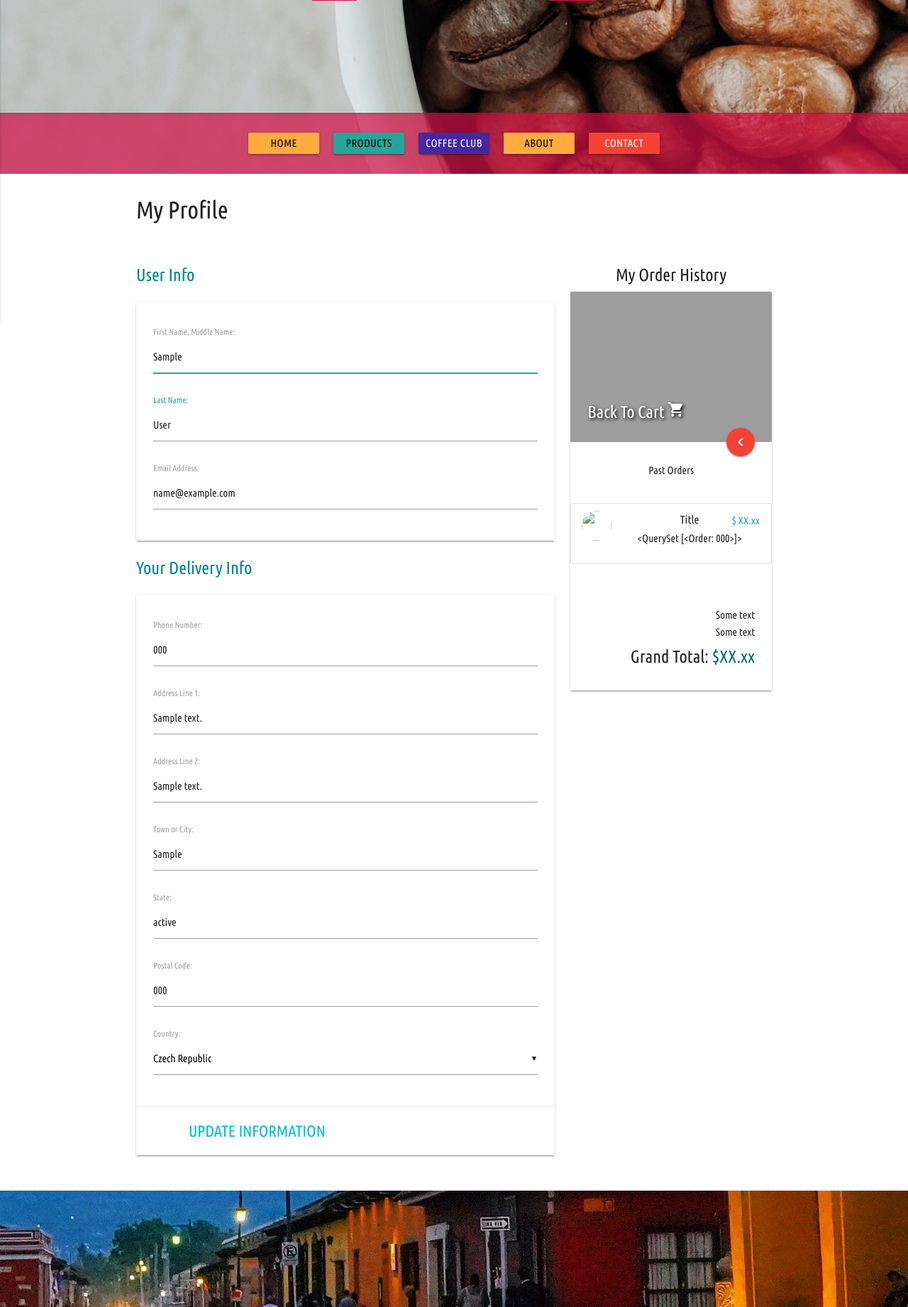
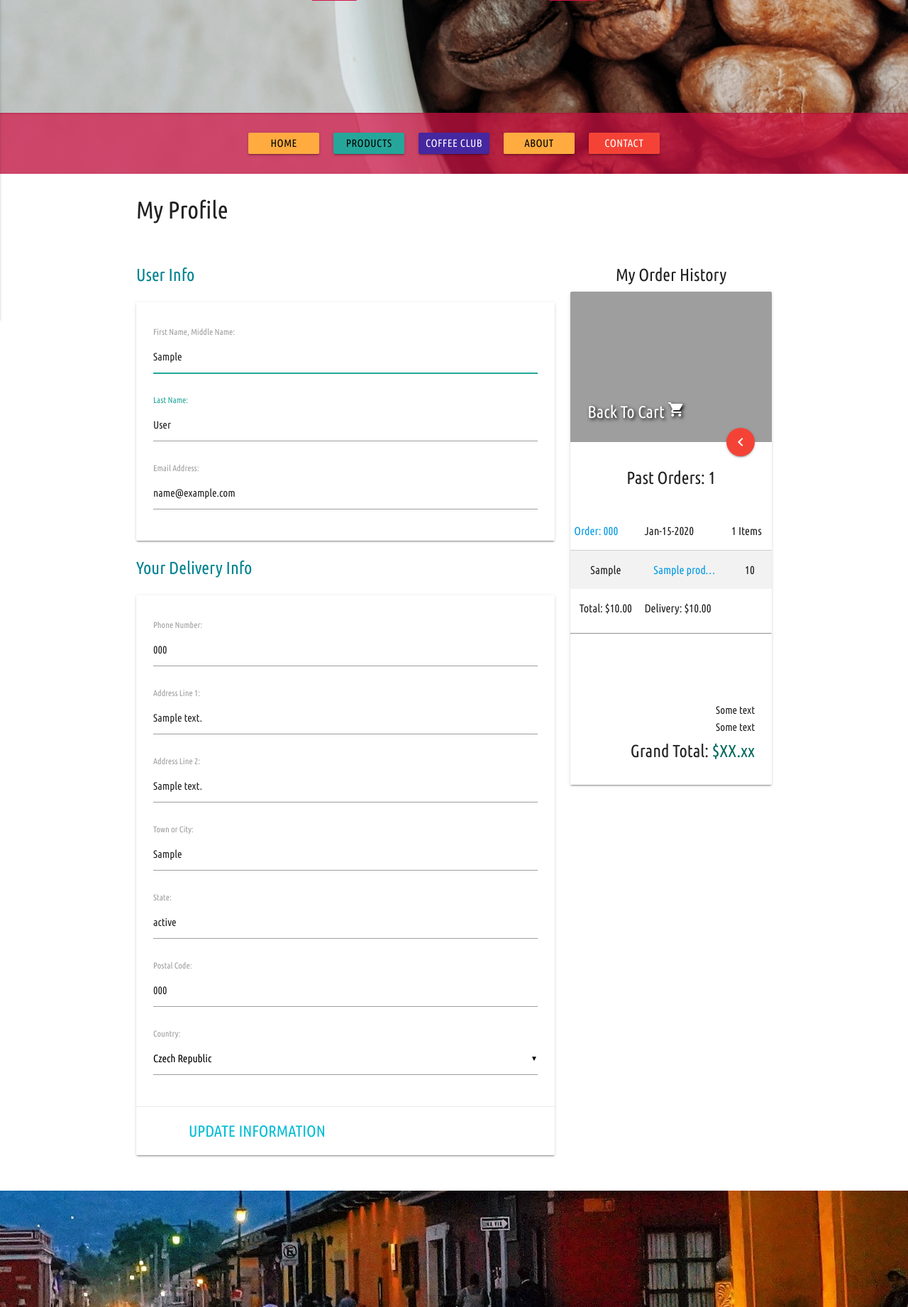
Before and after one commit to bramrodrigo89/guate-coffees-shop, a Django app: page /profile/ in a window 1280 px wide. Shown: the part 409-2251 px from the top of the page at 71% size. Run offline with Django 3.2, Linux system fonts and the light colour scheme; a user stored in the database is signed in; tables that the repository leaves empty hold one stand-in row (values such as "Sample post"); parts of the project's set-up code (start-up, migrations or seed data) failed here and were passed over; some libraries are stand-ins or nearby versions; grey boxes are pictures that could not be loaded.

Commit message:
added work history for loops in profile.html and changed table css

```diff
--- a/profiles/static/profiles/css/profiles.css
+++ b/profiles/static/profiles/css/profiles.css
@@ -21,3 +21,8 @@
 .select-dropdown.dropdown-content li.selected span{
     color: #9e9e9e;
 }
+
+.order-table-summary, .order-table-summary, th {
+    font-size: 16px;
+    font-weight: normal;
+}
--- a/profiles/templates/profiles/profile.html
+++ b/profiles/templates/profiles/profile.html
@@ -52,26 +52,61 @@
                         <a href="{% url 'view_cart' %}" class="btn-floating halfway-fab waves-effect waves-light red"><i class="material-icons">chevron_left</i></a>
                     </div>
                     <div class="card-content">
-                        <h6>Past Orders</h6>
+                        <h5>Past Orders: {{ orders |length }}</h5>
                     </div>
-                    <div class="collection-wrapper">
-                        <ul class="collection">
-                            <li class="collection-item avatar collection-cart-summary">
-                                <a href="#">
-                                    <img class="circle" src="" alt="">
-                                </a>
-                                <span class="title">Title</span>
-                                <h6>{{Description}}<h6>
-                                {{ orders }}
-                                <a href="#!" class="secondary-content">$ XX.xx</a>
-                            </li>
-                        </ul>
+                    {% if orders %}
+                    <div class="order-table-summary">
+                        {% for order in orders %}
+                        <table class="striped">
+                            <thead>
+                                <tr>
+                                    <th>
+                                        <a href="#" title="{{ order.order_number }}">Order: {{ order.order_number|truncatechars:6 }}</a>
+                                    </th>
+                                    <th>{{ order.date |date:'M-d-Y' }}</th>
+                                    <th>{{ order.lineitems.all | length }} Items</th>
+                                </tr>
+                            </thead>
+                            <tbody>
+                                {% for item in order.lineitems.all %}
+                                <tr>
+                                    <td class="center-align">{{ item.product_grind|title }}</td>
+                                    <td class="center-align">
+                                        <a title="{{ item.product.name }}" href="{% url 'product_detail' item.product.id %}">
+                                            {{ item.product.name |truncatechars:12  }}
+                                        </a>
+                                    </td>
+                                    <td class="center-align">{{ item.quantity }}</td>
+                                </tr>
+                                {% endfor %}
+                                <tr>
+                                    <td class="center-align">Total: ${{ order.grand_total }}</td>
+                                    <td>Delivery: ${{ order.delivery_cost }}</td>
+                                    <td></td>
+                                </tr>
+                            </tbody>
+                        </table>
+                        <hr>
+                        {% endfor %}
                     </div>
-                    <div class="card-content right-align">
+                    {% else %}
+                    <div class="container">
+                        <h6>You have not past orders yet!<br>Check our products and start ordering</h6>
+                    </div>
+                    <div class="col s12 center-align mt-20">
+                        <a class="btn" href="{% url 'products' %}" >Our Products</a>
+                    </div>
+
+
+                    {% endif %}
+
+
+                    <div class="card-content right-align mt-50">
                         <h6 class="mt-20"><strong>Some text</strong></h6>
                         <h6>Some text</h6>
                         <h5><strong>Grand Total: <span class="teal-text text-darken-3">$XX.xx</span></strong></h5>
                     </div>
+
                 </div>
             </div>
         </div>
@@ -101,7 +136,7 @@
 {{ block.super }}
 <script type="text/javascript">
     $(document).ready(function(){
-        $('.slider').slider();
+        $('.collapsible').collapsible();
         $('select').material_select();
         $('ul.tabs').tabs('select_tab', 'tab_id');
     });
```
